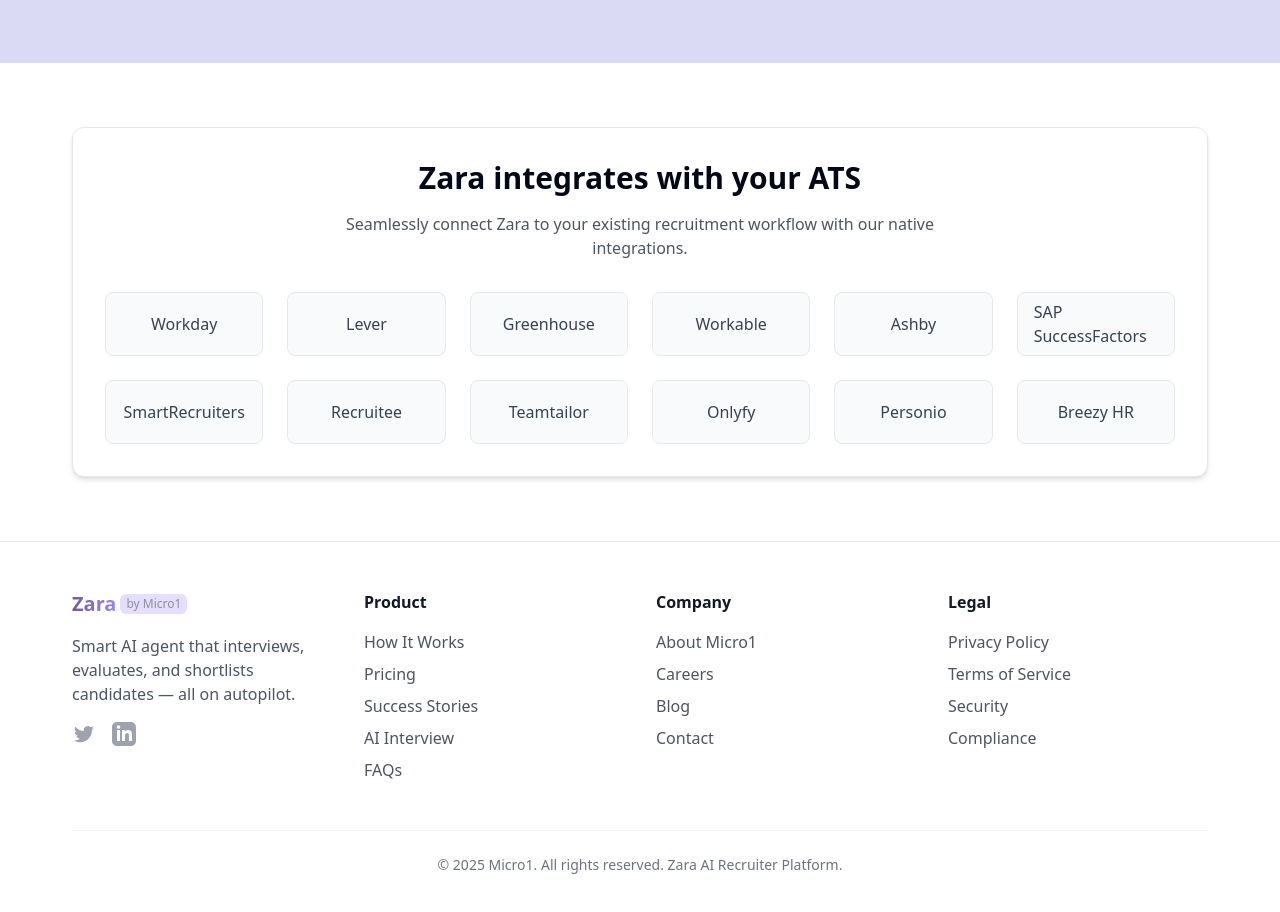
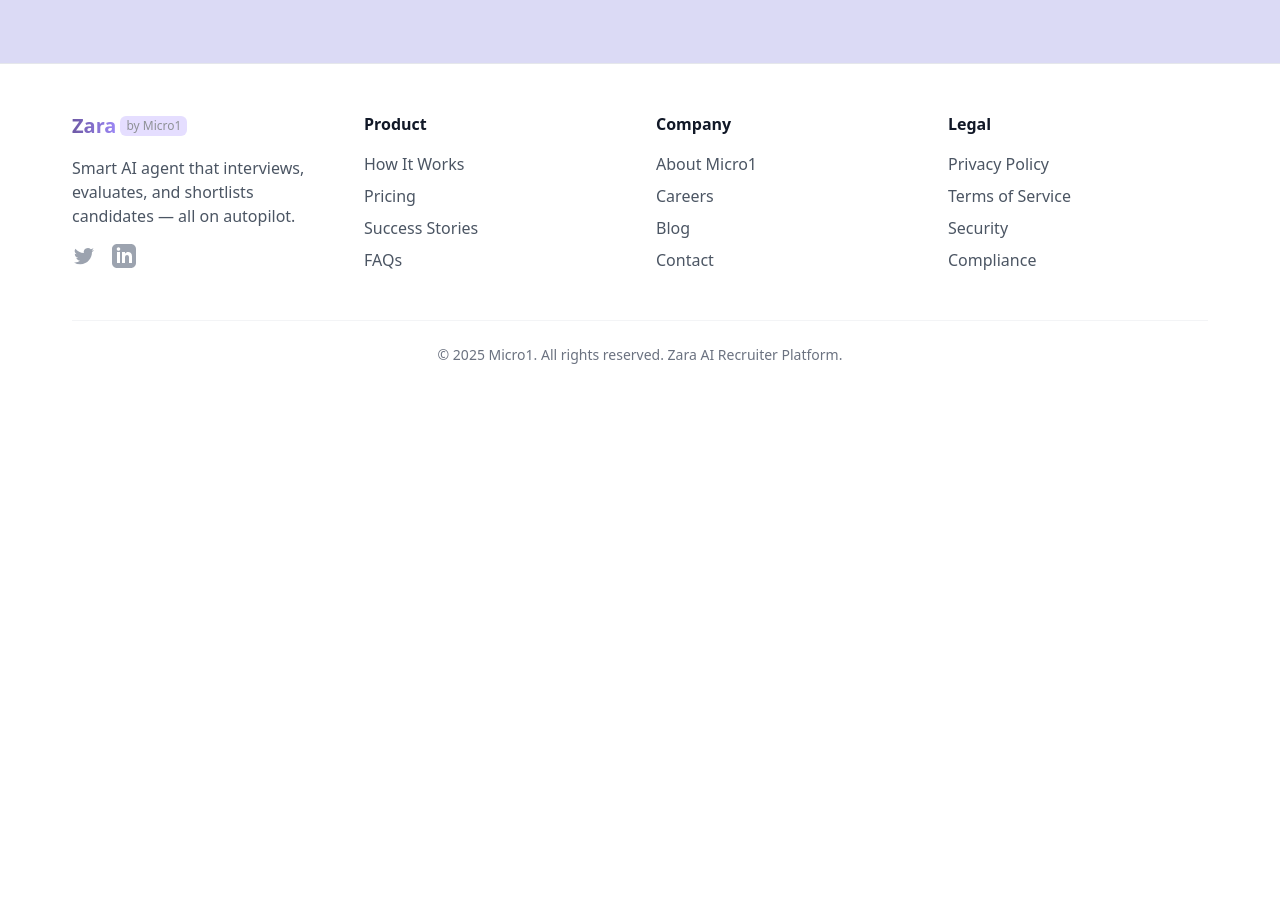
Before and after one commit to saitejainampudi/zara-by-micro1, a React (Vite) app: page / in a window 1280 px wide. Shown: the part 5960-6872 px from the top of the page. After the commit the page ends 6373 px from the top, so only its background shows below. Built offline with nearby package versions, Linux system fonts and the light colour scheme.

Commit message:
Reverted to commit ce5294fde511f54023201437dca808455892f769

```diff
--- a/src/components/Footer.tsx
+++ b/src/components/Footer.tsx
@@ -43,7 +43,6 @@ const Footer = () => {
               <li><Link to="/how-it-works" className="text-gray-600 hover:text-zara-purple transition-colors">How It Works</Link></li>
               <li><Link to="/pricing" className="text-gray-600 hover:text-zara-purple transition-colors">Pricing</Link></li>
               <li><Link to="/success-stories" className="text-gray-600 hover:text-zara-purple transition-colors">Success Stories</Link></li>
-              <li><Link to="/ai-interview" className="text-gray-600 hover:text-zara-purple transition-colors">AI Interview</Link></li>
               <li><Link to="/faq" className="text-gray-600 hover:text-zara-purple transition-colors">FAQs</Link></li>
             </ul>
           </div>
--- a/src/pages/Index.tsx
+++ b/src/pages/Index.tsx
@@ -51,28 +51,6 @@ const Index = () => {
         <Benefits />
         <HowItWorks />
         <Testimonials />
-
-        {/* ATS Integration Section - Moved to bottom */}
-        <div className="py-16 px-6 md:px-10 bg-white">
-          <div className="container mx-auto">
-            <div className="bg-white rounded-xl shadow-md p-8 border border-gray-200">
-              <div className="text-center mb-8">
-                <h2 className="text-2xl md:text-3xl font-bold mb-4">Zara integrates with your ATS</h2>
-                <p className="text-gray-600 max-w-2xl mx-auto">
-                  Seamlessly connect Zara to your existing recruitment workflow with our native integrations.
-                </p>
-              </div>
-              <div className="grid grid-cols-2 sm:grid-cols-3 md:grid-cols-4 lg:grid-cols-6 gap-6">
-                {["Workday", "Lever", "Greenhouse", "Workable", "Ashby", "SAP SuccessFactors",
-                  "SmartRecruiters", "Recruitee", "Teamtailor", "Onlyfy", "Personio", "Breezy HR"].map((ats, index) => (
-                  <div key={index} className="bg-gray-50 p-4 rounded-lg flex items-center justify-center h-16 border border-gray-200">
-                    <span className="font-medium text-gray-700">{ats}</span>
-                  </div>
-                ))}
-              </div>
-            </div>
-          </div>
-        </div>
       </main>
       <Footer />
       <ChatAssistant />
```
